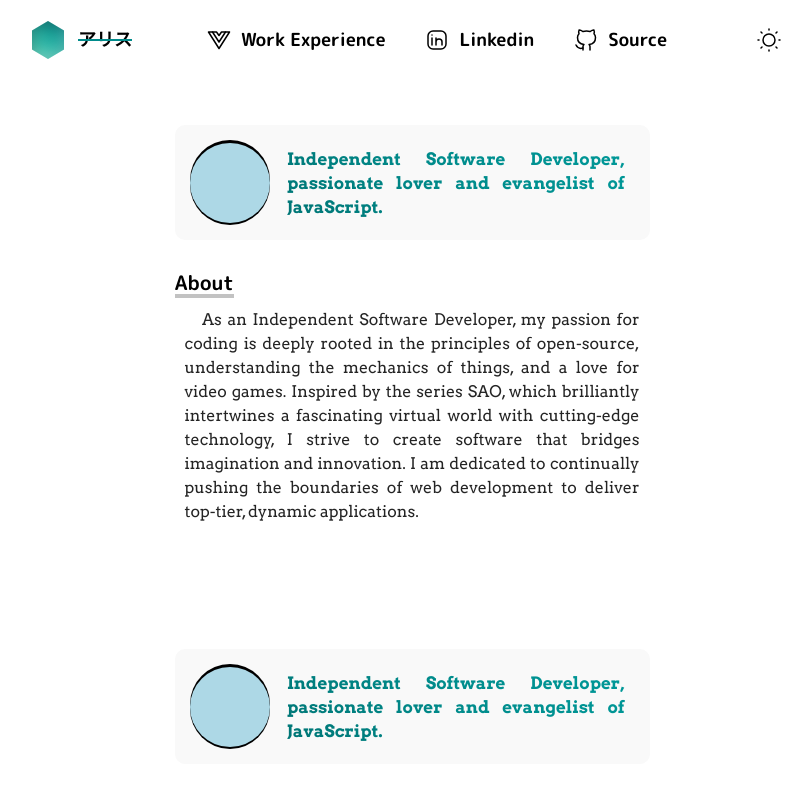
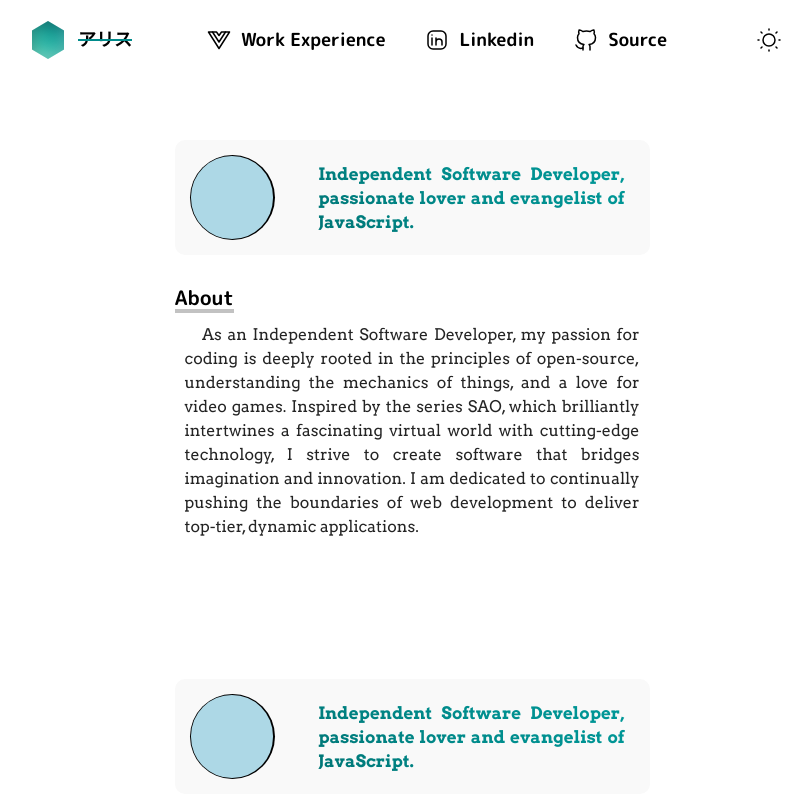
Before and after one commit to alicedev94/alice-2024, a Vue app: page / in a window 1280 px wide. Shown: the top 797 px of the page, without its empty margins (228-1040 px from the left). Built offline with nearby package versions, Linux system fonts and the light colour scheme.

Commit message:
30% portfolio

```diff
--- a/src/components/AvatarCo.vue
+++ b/src/components/AvatarCo.vue
@@ -1,8 +1,6 @@
 <template>
   <div class="eme-avatar">
-    <div class="eme-core-avatar">
-      <img src="/src/assets/img/profile.png" alt="Avatar" />
-    </div>
+    <img src="/src/assets/img/profile.png" alt="Avatar" />
   </div>
 </template>
 
@@ -13,23 +11,14 @@
   align-items: center;
   width: 8.5rem;
   height: 8.5rem;
-  border-radius: 5rem;
-  background-color: var(--eme-color-dark);
-}
-
-.eme-core-avatar {
-  display: flex;
-  align-items: center;
-  justify-content: center;
-  width: 8rem;
-  height: 8rem;
-  border-radius: 5rem;
+  border-radius: 50%;
   overflow: hidden;
 }
 
 .eme-avatar img {
-  width: 100%;
-  height: 100%;
+  width: 97%;
+  height: 97%;
   object-fit: cover;
+  border-radius: 50%;
 }
 </style>
--- a/src/components/BodyCo.vue
+++ b/src/components/BodyCo.vue
@@ -15,10 +15,11 @@ const name = useNameStore()
   <div class="eme-core-center-app">
     <div class="eme-card">
       <div :class="[
-        'principal-trasition eme-content eme-orizontal',
+        'principal-trasition eme-content eme-orizontal cont-message',
         mode.isLightMode ? 'eme-content-light' : 'eme-content-dark',
       ]">
-        <AvatarCo />
+        <AvatarCo
+          :class="['eme-color-avatar-light', mode.isLightMode ? 'eme-color-avatar-light' : 'eme-color-avatar-dark']" />
         <p
           :class="['text-card eme-text-center arvo-regular', mode.isLightMode ? 'emerald-text-light' : 'emerald-text-dark']">
           Independent Software Developer, passionate lover and evangelist of JavaScript.
@@ -42,7 +43,12 @@ const name = useNameStore()
 
 <style scoped>
 .eme-card {
-  margin-top: 12.5rem;
+  margin-top: 14rem;
+}
+
+.cont-message {
+  display: grid;
+  grid-template-columns: 1fr 3fr;
 }
 
 .text-card {
@@ -123,4 +129,12 @@ h2 {
     background-position: 0% 50%;
   }
 }
+
+.eme-color-avatar-light {
+  background-color: #000000;
+}
+
+.eme-color-avatar-dark {
+  background-color: #ffffff;
+}
 </style>
--- a/src/components/HeaderCo.vue
+++ b/src/components/HeaderCo.vue
@@ -73,19 +73,19 @@ watch(documentWidth, (newValue, oldValue) => {
       <div class="eme-orizontal m-plus-rounded-1c-bold">
         <!-- Work Experience -->
         <div v-if="isDesktop" @click="$emit('showOptions')" class="eme-btn eme-orizontal header-element ">
-          <img :src="mode.isLightMode ? vueLightTheme : vueDarkTheme" alt="menu.svg" />
+          <img :src="mode.isLightMode ? vueLightTheme : vueDarkTheme" alt="logo-vue.svg" />
           <p class="header-font underline-p">Work Experience</p>
         </div>
 
         <!-- Linkedin -->
         <div v-if="isDesktop" @click="$emit('showOptions')" class="eme-btn eme-orizontal header-element">
-          <img :src="mode.isLightMode ? linkeLightTheme : linkeDarkTheme" alt="menu.svg" />
+          <img :src="mode.isLightMode ? linkeLightTheme : linkeDarkTheme" alt="logo-linkedin.svg" />
           <p class="header-font underline-p">Linkedin</p>
         </div>
 
         <!-- GitHub -->
         <div v-if="isDesktop" @click="$emit('showOptions')" class="eme-btn eme-orizontal header-element">
-          <img :src="mode.isLightMode ? gitHubLightTheme : gitHubDarkTheme" alt="menu.svg" />
+          <img :src="mode.isLightMode ? gitHubLightTheme : gitHubDarkTheme" alt="github.svg" />
           <p class="header-font underline-p">Source</p>
         </div>
       </div>
@@ -94,7 +94,7 @@ watch(documentWidth, (newValue, oldValue) => {
       <div class="eme-orizontal items-2">
         <!-- Theme  -->
         <div v-if="isDesktop" @click="$emit('changeMode')" class="eme-nav-theme eme-btn eme-orizontal header-element">
-          <img :src="mode.isLightMode ? sunLightTheme : moonDarkTheme" alt="mode.svg" />
+          <img :src="mode.isLightMode ? sunLightTheme : moonDarkTheme" alt="theme.svg" />
         </div>
 
         <!-- Menu -->
```
